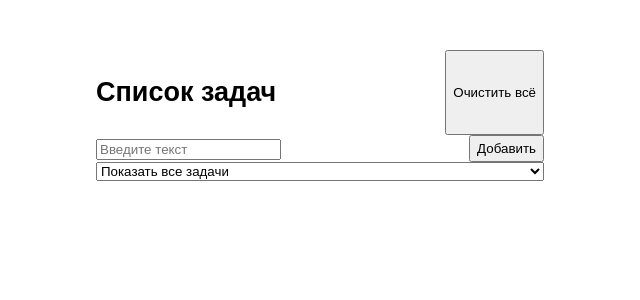
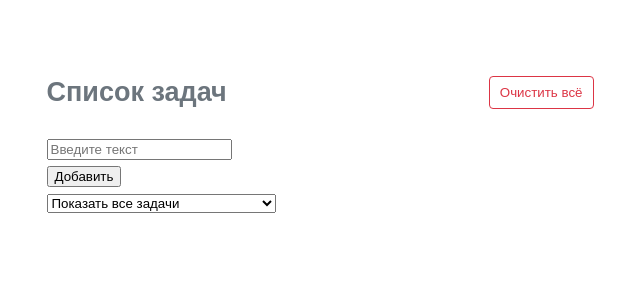
Before and after one commit to Melderey/To-Do-Creative, a React (Create React App) app: page / in a window 1280 px wide. Shown: the top 300 px of the page, without its empty margins (320-960 px from the left). Built offline with nearby package versions, Linux system fonts and the light colour scheme.

Commit message:
Refactor style header To-Do

```diff
--- a/src/components/App/App.css
+++ b/src/components/App/App.css
@@ -1,14 +1,34 @@
 .container {
-  display: flex;
-  flex-direction: column;
-  max-width: 447px;
+  color: #6c757d;
+  max-width: 547px;
   min-width: 35vw;
   margin: 50px auto 50px auto;
   padding: 0px 5px;
-  font: 18px/1.5 sans-serif;
+  font: 18px/1.5 arial, sans-serif;
 }
 
-.divFlexStart {
+.divF-flex {
   display: flex;
   justify-content: space-between;
 }
+
+.button-div {
+  display: flex;
+  align-items: center;
+  margin: 0px;
+}
+
+.button-danger {
+  padding: 8px 10px;
+  margin: 0;
+  cursor: pointer;
+  border: 1px solid #dc3545;
+  color: #dc3545;
+  background-color: #fff;
+  border-radius: 4px;
+}
+
+.button-danger:hover {
+  background-color: #e47983;
+  color: #555;
+}
--- a/src/components/App/App.jsx
+++ b/src/components/App/App.jsx
@@ -96,9 +96,13 @@ class App extends React.Component {
   render() {
     return (
       <div className="container">
-        <div className="divFlexStart">
+        <div className="divF-flex">
           <h2>Список задач</h2>
-          <button onClick={this.handleraClearAll}>Очистить всё</button>
+          <div className="button-div">
+            <button className="button-danger" onClick={this.handleraClearAll}>
+              Очистить всё
+            </button>
+          </div>
         </div>
         <div>
           <RenderForm
--- a/src/components/RenderForm/RenderForm.jsx
+++ b/src/components/RenderForm/RenderForm.jsx
@@ -6,7 +6,7 @@ export default class RenderForm extends React.Component {
     const { value, handleSubmitForm, handlerChangeTextForm } = this.props;
 
     return (
-      <form onSubmit={handleSubmitForm} className="divFlexStart">
+      <form onSubmit={handleSubmitForm} className="divFlex">
         <div>
           <input
             type="text"
--- a/src/components/RenderSelectTasks/RenderSelectTasks.css
+++ b/src/components/RenderSelectTasks/RenderSelectTasks.css
@@ -1,4 +1,5 @@
-.divFlexStart {
-  /* display: flex;
-  align-items: center; */
+/* .divFlexStart {
+  display: flex;
+  align-items: center;
 }
+ */
--- a/src/components/RenderTasks/RenderTasks.css
+++ b/src/components/RenderTasks/RenderTasks.css
@@ -1,11 +1,4 @@
-/* .divFlexStart {
-  display: flex;
-  justify-content: space-between;
+.div-flex-wrap {
   flex-wrap: nowrap;
-  overflow: auto; hidden обрежет выходящий текст
-}
- */
-
- .divFlexStart {
   overflow: auto; /* hidden обрежет выходящий текст */
 }
--- a/src/components/RenderTasks/RenderTasks.jsx
+++ b/src/components/RenderTasks/RenderTasks.jsx
@@ -20,7 +20,7 @@ export default class RenderTasks extends React.Component {
 
       return (
         <div key={id}>
-          <div className="divFlexStart">
+          <div className="divF-flex div-flex-wrap">
             <div style={newStatusColor}>
               <p>{text}</p>
             </div>
```
